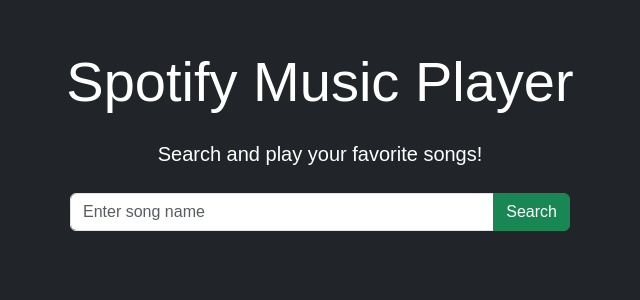
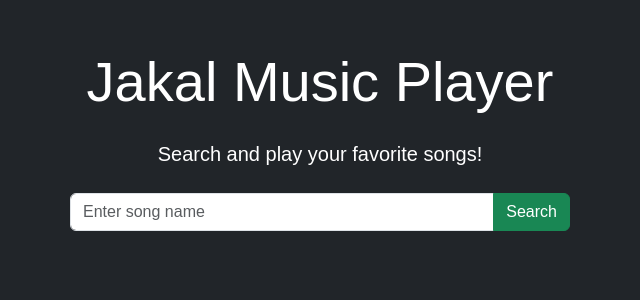
Before and after one commit to MrReza69/jakal, a Flask app: page / in a window 1280 px wide. Shown: the top 300 px of the page, without its empty margins (320-960 px from the left). Run offline with Flask 3, Linux system fonts and the light colour scheme.

Commit message:
Update index.html

```diff
--- a/templates/index.html
+++ b/templates/index.html
@@ -9,7 +9,7 @@
 </head>
 <body class="bg-dark text-white">
     <div class="container text-center py-5">
-        <h1 class="display-4 mb-4 animate__animated animate__fadeIn">Spotify Music Player</h1>
+        <h1 class="display-4 mb-4 animate__animated animate__fadeIn">Jakal Music Player</h1>
         <p class="lead mb-4 animate__animated animate__fadeIn animate__delay-1s">Search and play your favorite songs!</p>
         <form action="/search" method="POST" class="animate__animated animate__fadeIn animate__delay-2s">
             <div class="input-group mb-3 mx-auto" style="max-width: 500px;">
```
